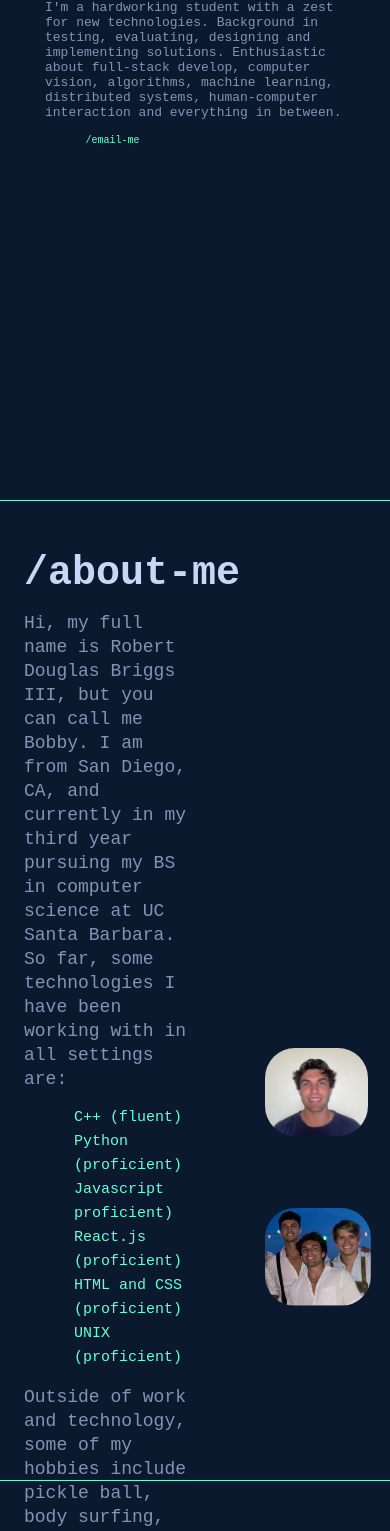
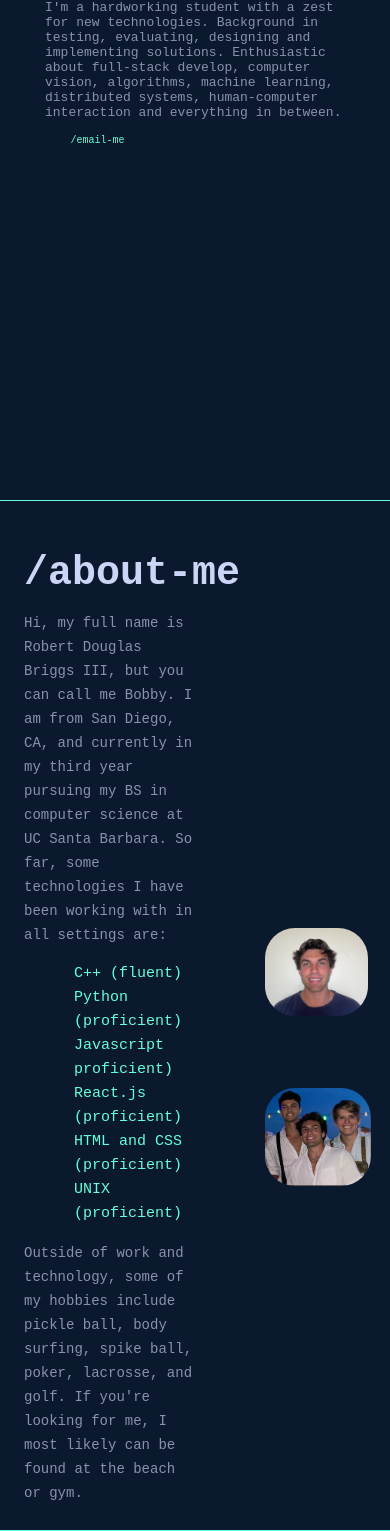
Before and after one commit to briggsrr/My-Website, a React (Create React App) app: page / in a window 390 px wide. Shown: the part 280-1811 px from the top of the page. Built offline with nearby package versions, Linux system fonts and the light colour scheme.

Commit message:
added support for mobile creations and about page

```diff
--- a/src/components/AboutSection/AboutElements.js
+++ b/src/components/AboutSection/AboutElements.js
@@ -19,6 +19,10 @@ export const AboutWrapper = styled.div`
     padding: 0 24px;
     // justify-content: center;
     border-top: .5px solid #64ffda;
+
+    @media screen and (max-width: 400px) {
+        height: 950px;
+    }
 
 
 `
@@ -70,6 +74,13 @@ export const Description = styled.p`
     font-size:18px;
     line-height:24px;
     color: #8892af;
+    transition: 0.8s all ease;
+
+
+    @media screen and (max-width: 400px) {
+        font-size: 14px;
+        transition: 0.8s all ease;
+    }
 `
 
 export const List = styled.p`
--- a/src/components/CreationSection/CreationElements.js
+++ b/src/components/CreationSection/CreationElements.js
@@ -14,6 +14,10 @@ export const CreationContainer = styled.div`
 
     @media screen and (max-width: 698px) {
         height: 1730px
+    }
+
+    @media screen and (max-width: 400px) {
+        height: 2100px;
     }
 
 
--- a/src/components/HeroSection/HeroElements.js
+++ b/src/components/HeroSection/HeroElements.js
@@ -52,13 +52,13 @@ export const HeroH1 = styled.h1`
     align-items:left;
     transition: 0.8s all ease;
 
-    @media screen and (max-width: 675px) {
+    @media screen and (max-width: 833px) {
         max-width: 1000px;
         font-size: 26px;
         transition: 0.8s all ease;
     }
 
-    @media screen and (max-width: 575px) {
+    @media screen and (max-width: 675px) {
         max-width: 450px;
         font-size: 21px;
         transition: 0.8s all ease;
@@ -66,7 +66,7 @@ export const HeroH1 = styled.h1`
 
     @media screen and (max-width: 400px) {
         max-width: 350px;
-        font-size: 16px;
+        font-size: 15px;
         transition: 0.8s all ease;
     }
 
@@ -82,13 +82,13 @@ export const HeroP = styled.p`
     max-width: 600px;
     transition: 0.8s all ease;
 
-    @media screen and (max-width: 675px) {
+    @media screen and (max-width:  833px) {
         max-width: 500px;
         font-size: 20px;
         transition: 0.8s all ease;
     }
 
-    @media screen and (max-width: 575px) {
+    @media screen and (max-width: 675px) {
         max-width: 400px;
         font-size: 15px;
         transition: 0.8s all ease;
@@ -128,14 +128,14 @@ export const Button = styled(Link)`
 
     }
 
-    @media screen and (max-width: 675px) {
+    @media screen and (max-width: 833px) {
         max-width: 900px;
         font-size: 13px;
         padding-right: 430px;
         transition: 0.8s all ease;
     }
 
-    @media screen and (max-width: 575px) {
+    @media screen and (max-width: 675px) {
         max-width: 450px;
         font-size: 12px;
         padding-right: 340px;
@@ -145,7 +145,7 @@ export const Button = styled(Link)`
     @media screen and (max-width: 400px) {
         max-width: 350px;
         font-size: 10px;
-        padding-right: 165px;
+        padding-right: 195px;
         transition: 0.8s all ease;
     }
 `;
--- a/src/components/Sidebar/SidebarElements.js
+++ b/src/components/Sidebar/SidebarElements.js
@@ -52,7 +52,8 @@ export const SidebarMenu = styled.ul`
     }
 
 
-`
+`;
+
 export const SidebarLink = styled(LinkS)`
     display: flex;
     align-items: center;
```
